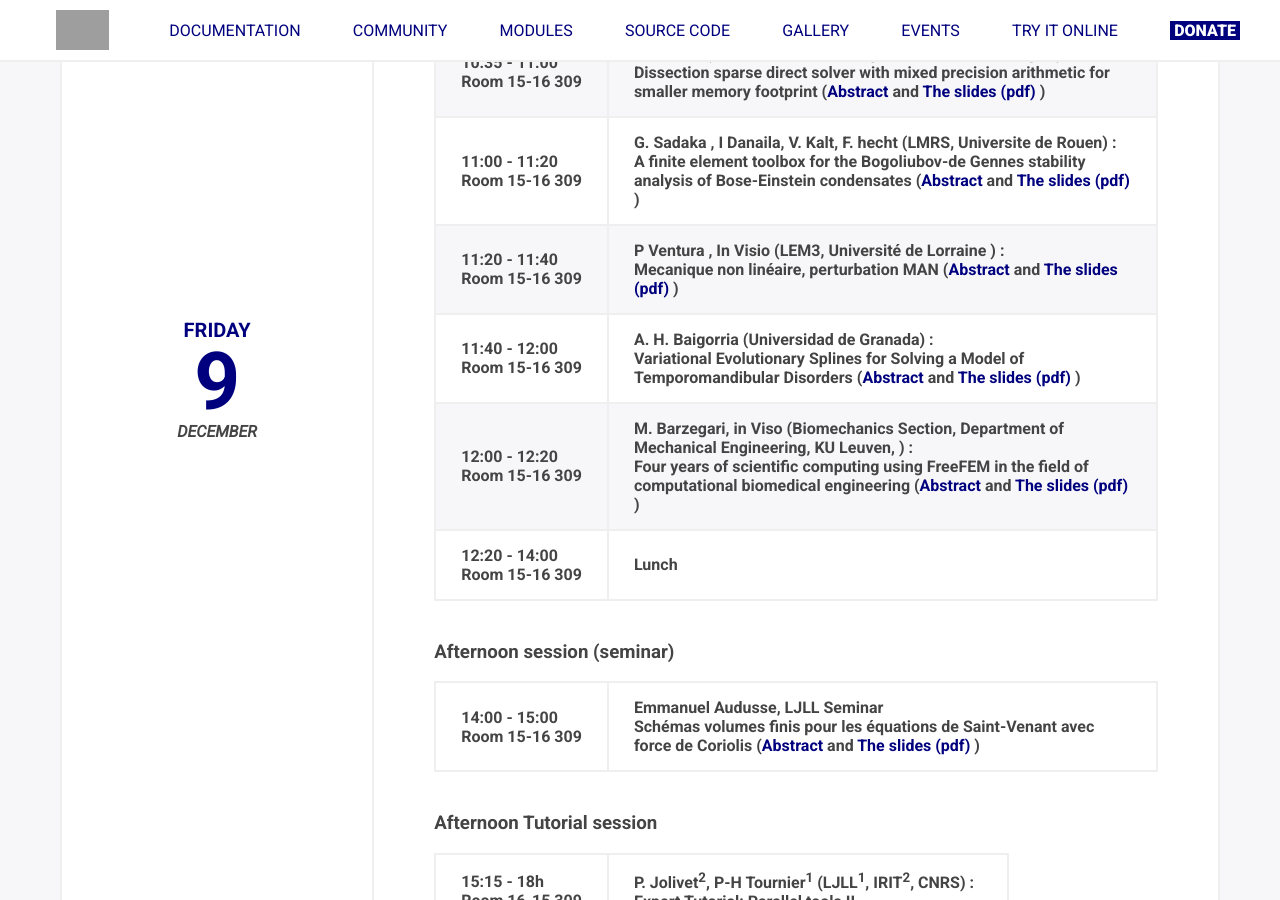
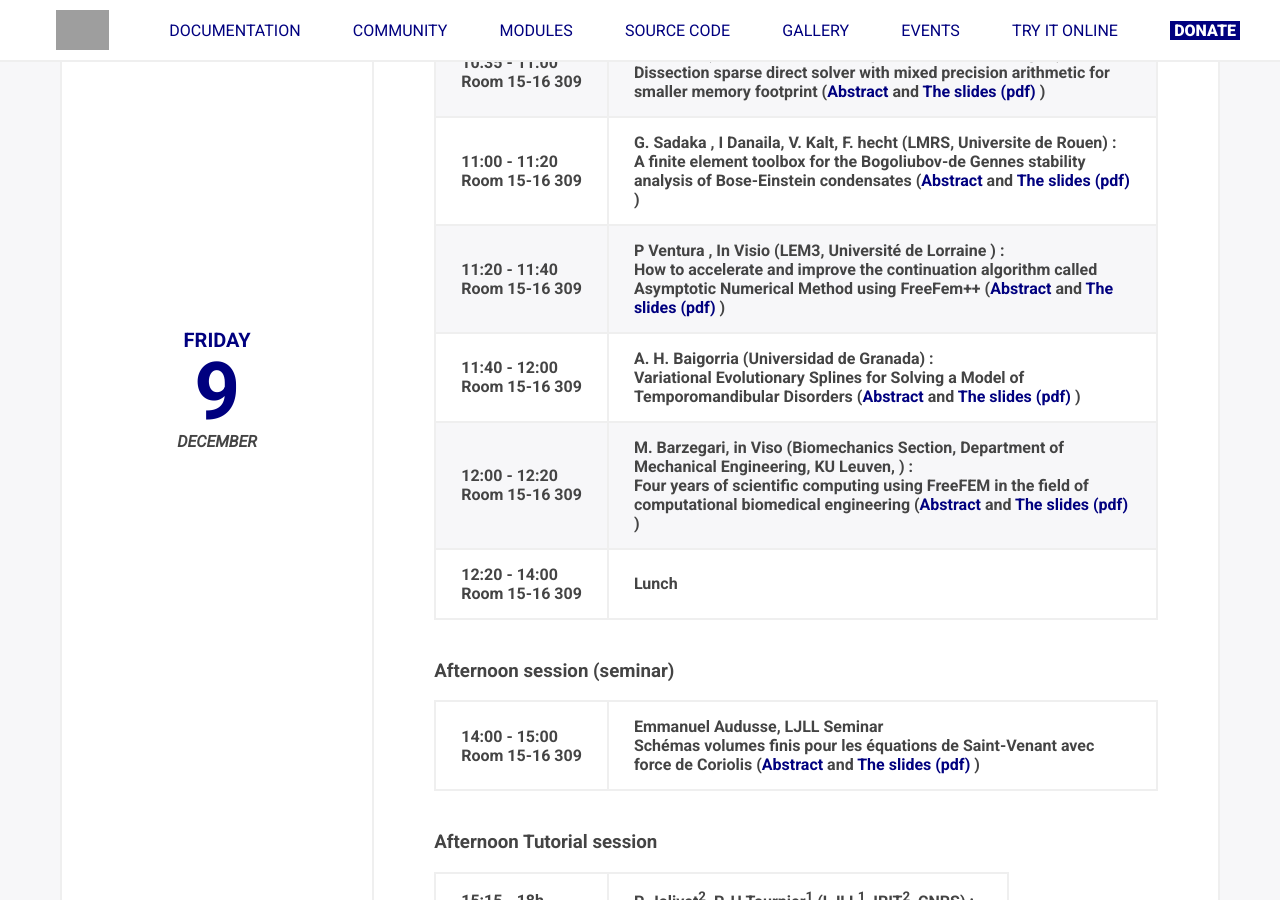
Before and after one commit to FreeFem/FreeFem-website, a Jekyll site: the page built from ffdays.md, in a window 1280 px wide and 900 px high, scrolled down 2358 px. Built offline with Jekyll 4.4.1, drawn with Linux system fonts in a browser that asks for light colours.

Commit message:
update titlt of P. Ventura

```diff
--- a/_layouts/ffdays.html
+++ b/_layouts/ffdays.html
@@ -217,7 +217,7 @@
 				        <th scope="row">11:20 - 11:40<br> Room 15-16 309</th>
                 <td>
                   <strong>P  Ventura , In Visio   </strong> (LEM3, Université de Lorraine ) : <br>
-                Mecanique non linéaire, perturbation MAN
+               How to accelerate and improve the continuation algorithm called  Asymptotic Numerical Method using FreeFem++
 		              (<a href="https://rawcdn.githack.com/FreeFem/FreeFem-days/master/2022/pdf/PV.html">Abstract</a>
 			      and <a href="https://github.com/FreeFem/FreeFem-days/raw/master/2022/pdf/S-PV.pdf"> The slides (pdf) </a>)
                 </td>
```
